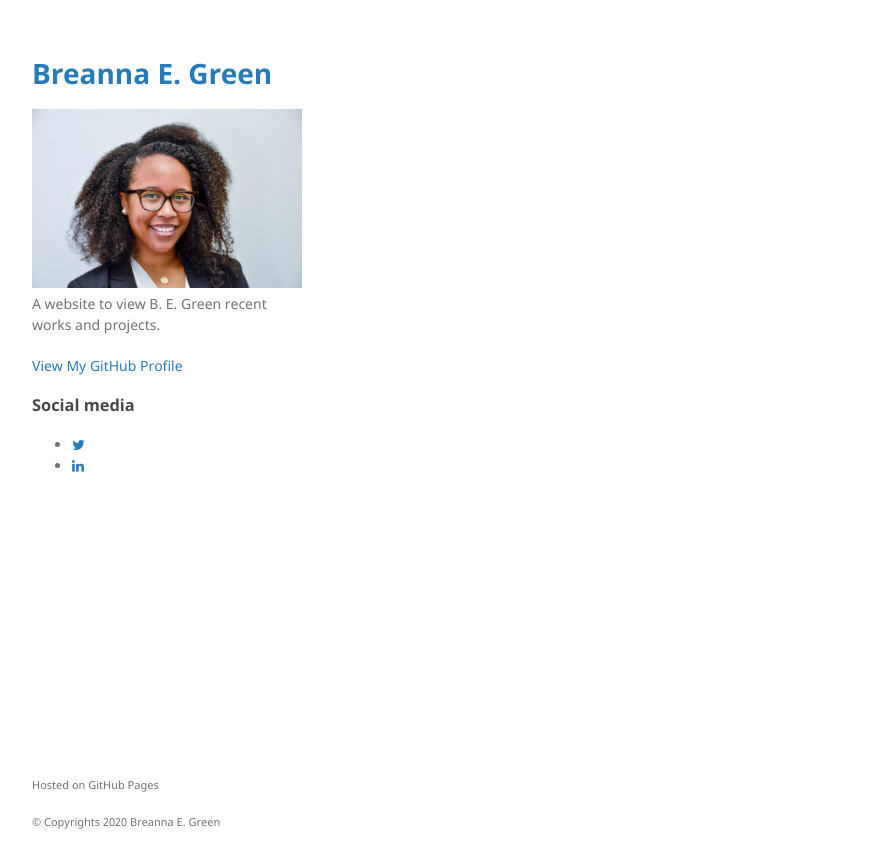
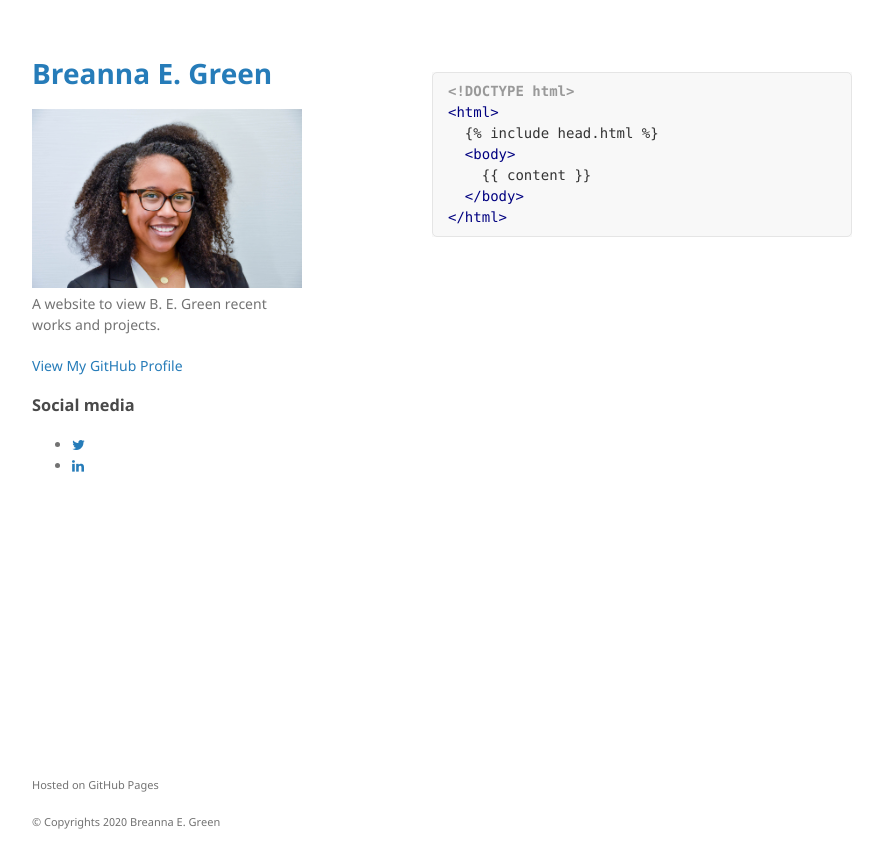
Before and after one commit to bregreen/bregreen.github.io, a Jekyll site: the page built from cv.md, in a window 1280 px wide. Shown: the top 868 px of the page, without its empty margins (178-1061 px from the left). Built offline with Jekyll 4.4.1, drawn with Linux system fonts in a browser that asks for light colours.

Commit message:
Update pdf.html

```diff
--- a/_layouts/pdf.html
+++ b/_layouts/pdf.html
@@ -1,3 +1,15 @@
 ---
 layout: default
 ---
+
+{% highlight html %}
+{% raw %}
+<!DOCTYPE html>
+<html>
+  {% include head.html %}
+  <body>
+    {{ content }}
+  </body>
+</html>
+{% endraw %}
+{% endhighlight %}
```
